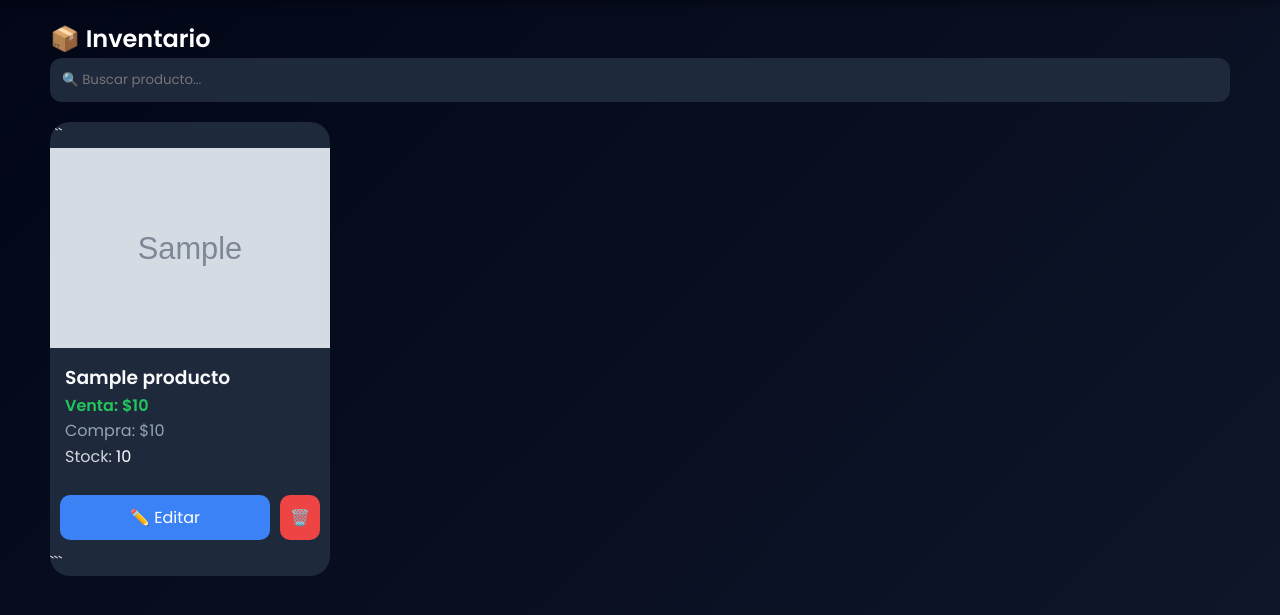
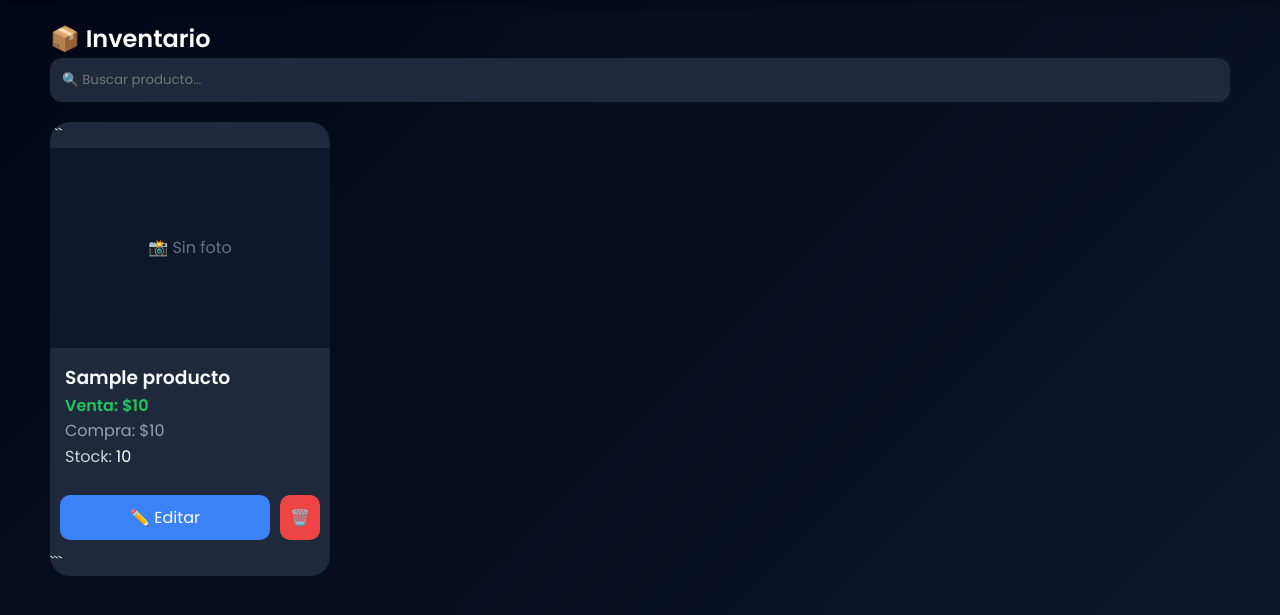
Before and after one commit to carlosarturoyepescelon11-boop/Yepesstore, a Flask app: template templates/index.html in a window 1280 px wide. Shown: the part 59-674 px from the top of the page. Run offline with Flask 3, Linux system fonts and the light colour scheme; the template is opened without the code that fills it: most values are stand-ins (such as "Sample title", 1, 10 or a date in 2020); grey boxes marked "Sample" are stand-in pictures; some libraries are stand-ins or nearby versions.

Commit message:
Update index.html

````diff
--- a/templates/index.html
+++ b/templates/index.html
@@ -20,11 +20,12 @@
 ```
 <!-- IMAGEN -->
 <div style="height:200px; background:#0f172a; display:flex; align-items:center; justify-content:center;">
-    {% if p["imagen"] %}
-        <img src="{{ p['imagen'] }}" style="width:100%; height:100%; object-fit:cover;">
-    {% else %}
-        <div style="color:#64748b;">📸 Sin foto</div>
-    {% endif %}
+    {% if p["imagen"] and "http" in p["imagen"] %}
+    <img src="{{ p['imagen'] }}"
+         style="width:100%; height:100%; object-fit:cover;">
+{% else %}
+    <div style="color:#64748b;">📸 Sin foto</div>
+{% endif %}
 </div>
 
 <!-- INFO -->
````
